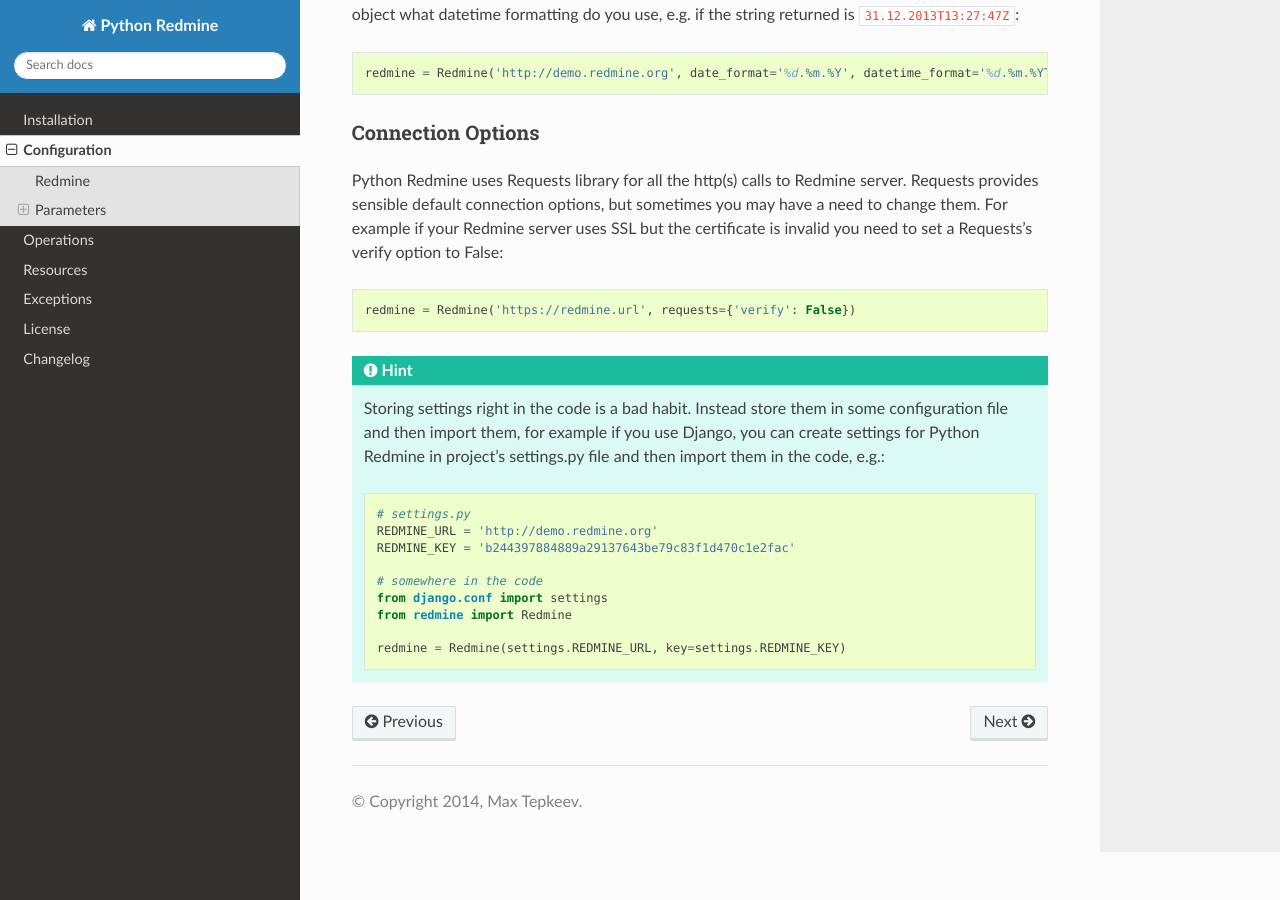
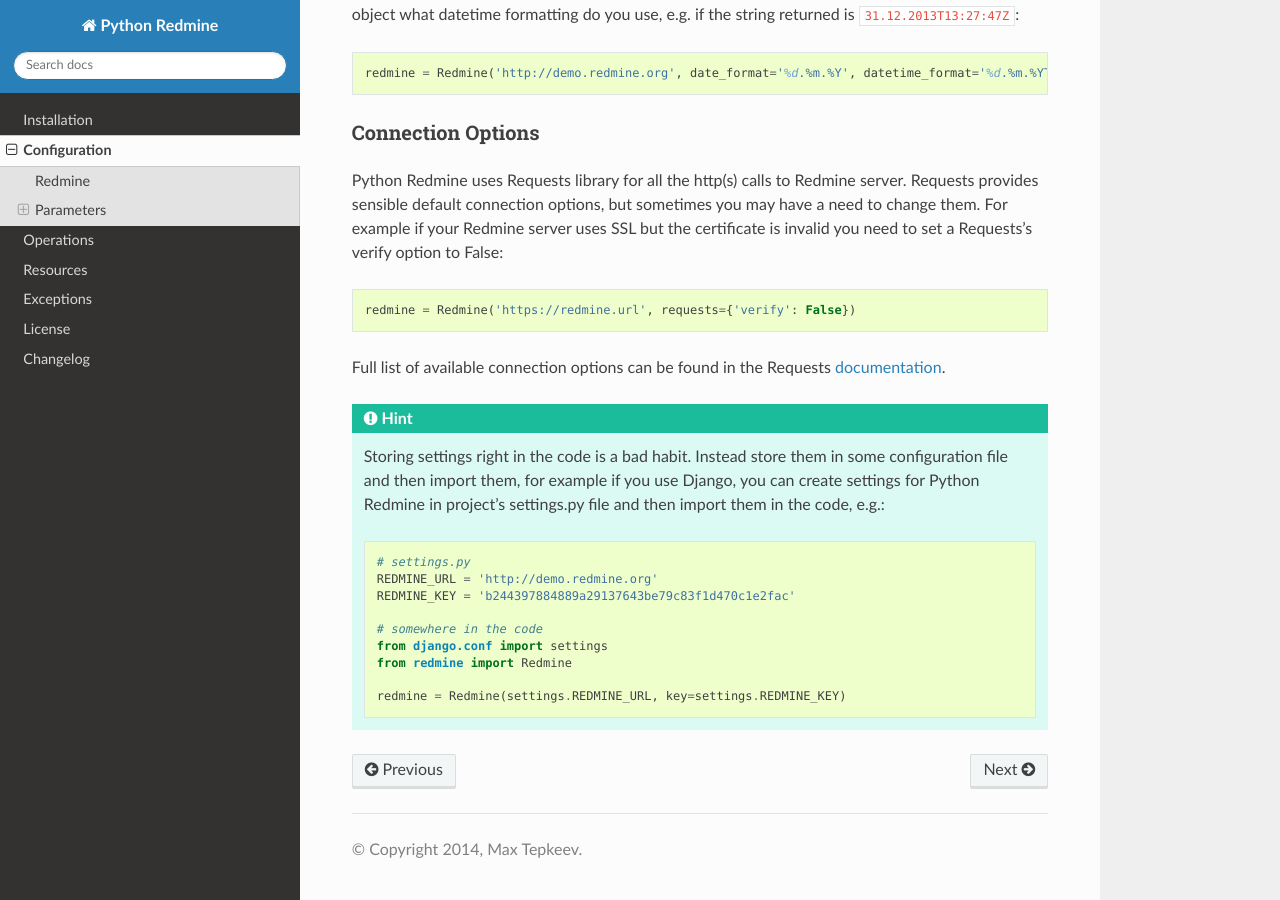
Before and after one commit to maxtepkeev/python-redmine, a Sphinx documentation site: the page built from docs/configuration.rst, in a window 1280 px wide and 900 px high, scrolled down 1903 px. Built offline with Sphinx 7.4.7 and the Read the Docs theme 2.0.0, drawn with Linux system fonts in a browser that asks for light colours.

Commit message:
doc update

```diff
--- a/docs/configuration.rst
+++ b/docs/configuration.rst
@@ -106,6 +106,9 @@
 
     redmine = Redmine('https://redmine.url', requests={'verify': False})
 
+Full list of available connection options can be found in the Requests
+`documentation <http://docs.python-requests.org/en/latest/api/#requests.request>`_.
+
 .. hint::
 
     Storing settings right in the code is a bad habit. Instead store them in some configuration
```
